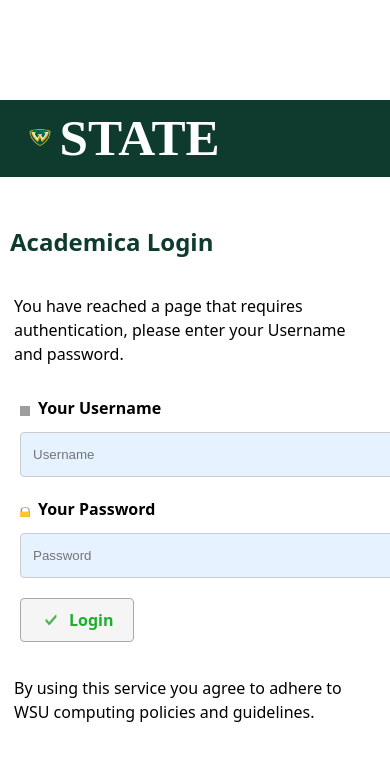
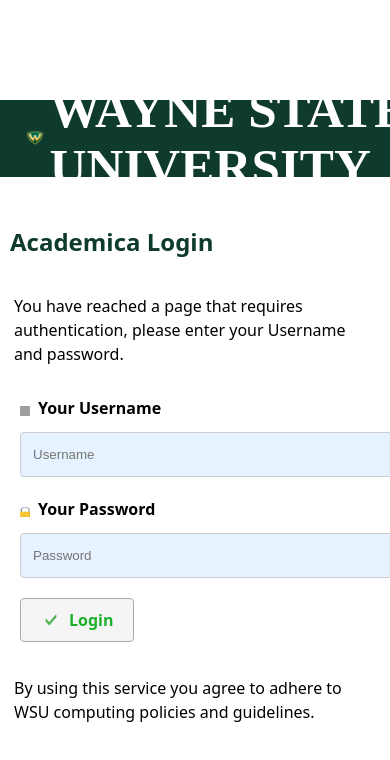
Before and after one commit to WSU-4110/Uni-Plan, a React app in the folder Frontend/: page / in a window 390 px wide. Shown: the top 760 px of the page. Built offline with nearby package versions, Linux system fonts and the light colour scheme; grey boxes are pictures that could not be loaded; the HTML template or start-up script is replaced by a standard one.

Commit message:
Update Frontend/src/pages/LoginPage/LoginPage.css
Co-authored-by: 𝒄𝒍 𝒊 𝒄 𝒆 <131771046+clicelee@users.noreply.github.com>

```diff
--- a/Frontend/src/pages/LoginPage/LoginPage.css
+++ b/Frontend/src/pages/LoginPage/LoginPage.css
@@ -43,8 +43,8 @@
 }
 
 .header-logo {
-    height: 40px; /* adjust logo size */
-    width: auto; /* adjust logo size */
+    height: clamp(30px, 5vw, 40px); /* scales between 30px and 40px */
+    width: auto;
 }
 
 .input-label {
```
